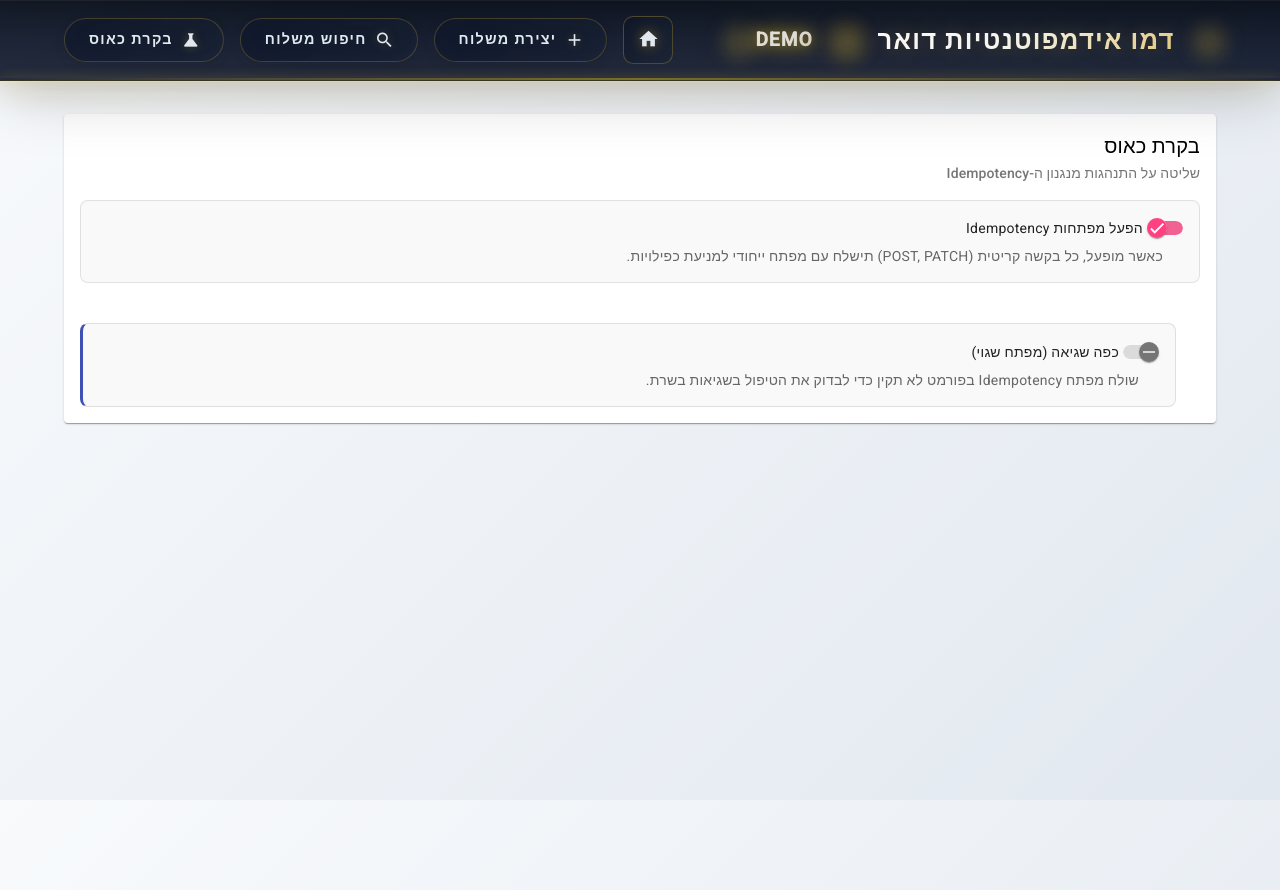
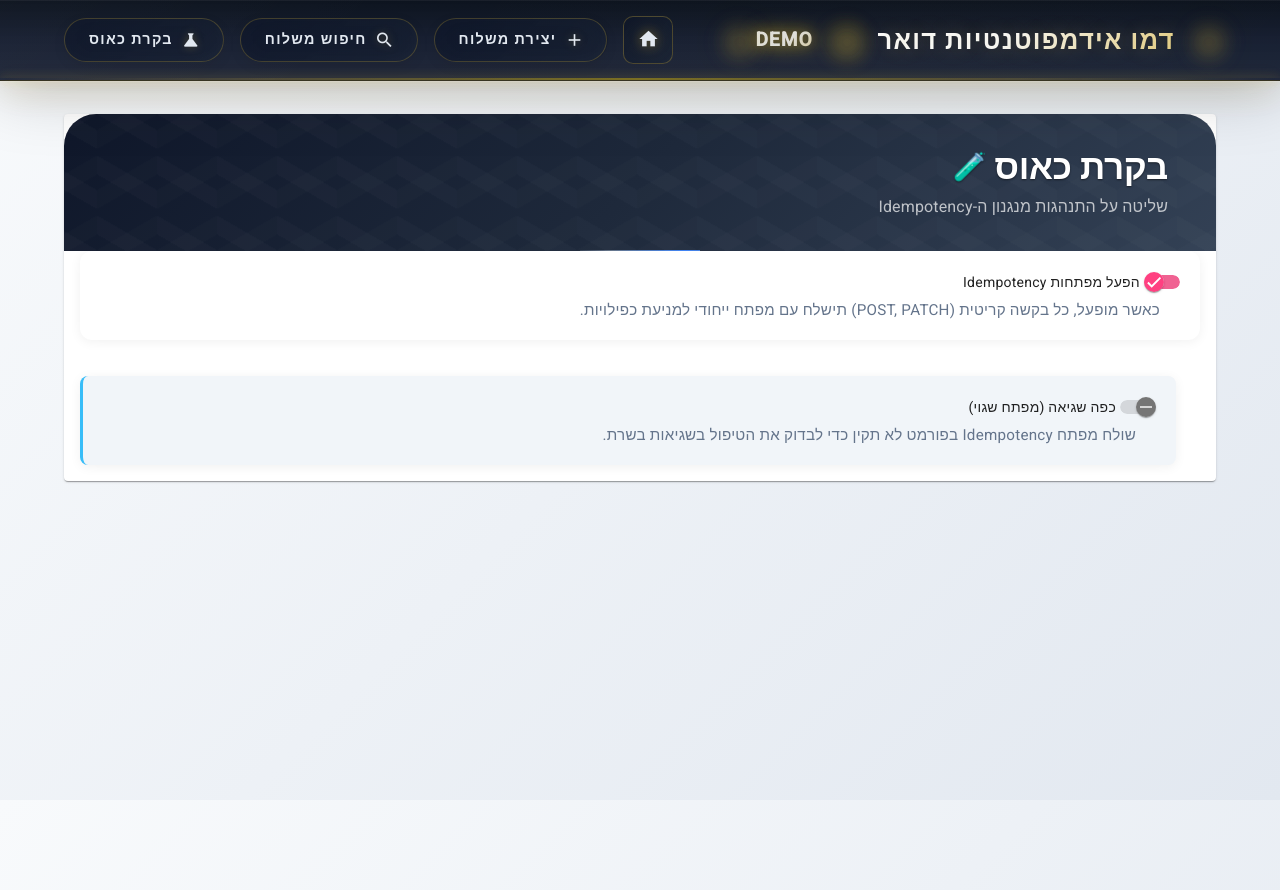
Before and after one commit to tomkedem/jpPostIdempotencyDemo, an Angular app in the folder src/frontend/postal-idempotency-app/: page /chaos-control in a window 1280 px wide. Built offline with nearby package versions, Linux system fonts and the light colour scheme.

Commit message:
Limit barcode input to 13 characters in search screen

```diff
--- a/src/frontend/postal-idempotency-app/src/app/components/chaos-control/chaos-control.component.html
+++ b/src/frontend/postal-idempotency-app/src/app/components/chaos-control/chaos-control.component.html
@@ -1,8 +1,14 @@
+
 <mat-card>
-  <mat-card-header>
-    <mat-card-title>בקרת כאוס</mat-card-title>
-    <mat-card-subtitle>שליטה על התנהגות מנגנון ה-Idempotency</mat-card-subtitle>
-  </mat-card-header>
+  <div class="chaos-control-header">
+    <div class="chaos-control-title">
+      בקרת כאוס
+      <span style="font-size:1.7rem;vertical-align:middle;">🧪</span>
+    </div>
+    <div class="chaos-control-subtitle">
+      שליטה על התנהגות מנגנון ה-Idempotency
+    </div>
+  </div>
   <mat-card-content>
     <form [formGroup]="chaosForm" class="chaos-form">
       <div class="toggle-group">
--- a/src/frontend/postal-idempotency-app/src/app/components/chaos-control/chaos-control.component.scss
+++ b/src/frontend/postal-idempotency-app/src/app/components/chaos-control/chaos-control.component.scss
@@ -1,36 +1,144 @@
+// Header styling copied from create-shipment.component.scss
+.chaos-control-header {
+  background: linear-gradient(135deg, #0f172a 0%, #1e293b 50%, #334155 100%);
+  padding: 2rem 3rem;
+  margin: 0;
+  position: relative;
+  z-index: 2;
+  border-radius: 32px 32px 0 0;
+  overflow: hidden;
+
+  &::before {
+    content: '';
+    position: absolute;
+    top: 0;
+    left: 0;
+    right: 0;
+    bottom: 0;
+    background-image:
+      linear-gradient(30deg, transparent 40%, rgba(255,255,255,0.02) 40%, rgba(255,255,255,0.02) 60%, transparent 60%),
+      linear-gradient(-30deg, transparent 40%, rgba(255,255,255,0.01) 40%, rgba(255,255,255,0.01) 60%, transparent 60%);
+    background-size: 60px 60px;
+    animation: aiPattern 20s linear infinite;
+    z-index: 1;
+  }
+
+  &::after {
+    content: '';
+    position: absolute;
+    bottom: 0;
+    left: 50%;
+    transform: translateX(-50%);
+    width: 120px;
+    height: 1px;
+    background: linear-gradient(90deg, transparent 0%, #64748b 20%, #3b82f6 50%, #64748b 80%, transparent 100%);
+    background-size: 200% 100%;
+    animation: deliveryFlow 4s ease-in-out infinite;
+  }
+}
+
+.chaos-control-title {
+  font-size: 2.2rem;
+  font-weight: 700;
+  margin-bottom: 0.5rem;
+  color: #fff;
+  position: relative;
+  z-index: 3;
+  letter-spacing: -0.01em;
+  line-height: 1.2;
+  text-align: right;
+  text-shadow: 0 1px 2px rgba(0,0,0,0.5);
+  display: flex;
+  align-items: center;
+  gap: 0.5rem;
+}
+
+.chaos-control-subtitle {
+  font-size: 1rem;
+  font-weight: 400;
+  color: rgba(255,255,255,0.7);
+  position: relative;
+  z-index: 3;
+  line-height: 1.4;
+  text-align: right;
+  margin-top: 0.25rem;
+  letter-spacing: 0.01em;
+}
+
+@keyframes aiPattern {
+  0% { background-position: 0% 50%; }
+  100% { background-position: 100% 50%; }
+}
+@keyframes deliveryFlow {
+  0% { background-position: 0% 50%; }
+  100% { background-position: 100% 50%; }
+}
+
+// Modern chaos control screen styling
 :host {
   display: block;
   width: 100%;
 }
 
-.chaos-form {
+.chaos-control-container {
   display: flex;
   flex-direction: column;
-  gap: 1.5rem;
-  padding-top: 1rem;
+  align-items: center;
+  justify-content: flex-start;
+  min-height: 60vh;
+  background: #f8fafc;
+  border-radius: 16px;
+  box-shadow: 0 4px 24px rgba(0,0,0,0.08);
+  padding: 2rem 1.5rem;
+  margin: 2rem auto;
+  max-width: 480px;
+}
+
+.chaos-title {
+  font-size: 2rem;
+  font-weight: 600;
+  color: #1e293b;
+  margin-bottom: 1.5rem;
+  letter-spacing: 0.5px;
+}
+
+.chaos-form {
+  width: 100%;
+  display: flex;
+  flex-direction: column;
+  gap: 1.25rem;
 }
 
 .toggle-group {
-  padding: 1rem;
-  border: 1px solid rgba(0, 0, 0, 0.1);
-  border-radius: 8px;
-  background-color: #f9f9f9;
-  transition: background-color 0.3s ease;
+  padding: 1.25rem;
+  border-radius: 12px;
+  background: #fff;
+  box-shadow: 0 2px 12px rgba(0,0,0,0.06);
+  border: none;
+  transition: box-shadow 0.2s;
+}
+.toggle-group:hover {
+  box-shadow: 0 4px 20px rgba(56,189,248,0.10);
+}
 
-  mat-slide-toggle {
-    font-weight: 500;
-  }
+mat-slide-toggle {
+  font-weight: 500;
+  font-size: 1.1rem;
+  color: #0ea5e9;
+}
 
-  .toggle-description {
-    font-size: 0.875rem;
-    color: #666;
-    margin-top: 0.5rem;
-    padding-right: 20px; // Align with toggle text
-  }
+.toggle-description {
+  font-size: 0.95rem;
+  color: #64748b;
+  margin-top: 0.5rem;
+  padding-right: 20px;
 }
 
 .nested-toggle {
   margin-top: 1rem;
-  margin-right: 1.5rem; // Indent nested toggle
-  border-left: 3px solid #3f51b5; // Accent for nesting
+  margin-right: 1.5rem;
+  border-left: 3px solid #38bdf8;
+  padding-left: 1rem;
+  background: #f1f5f9;
+  border-radius: 8px;
 }
--- a/src/frontend/postal-idempotency-app/src/app/components/create-shipment/create-shipment.component.ts
+++ b/src/frontend/postal-idempotency-app/src/app/components/create-shipment/create-shipment.component.ts
@@ -54,7 +54,7 @@ export class CreateShipmentComponent implements OnInit {
 
   private initializeForm(): void {
     this.shipmentForm = this.fb.group({
-      barcode: ['', [Validators.required, Validators.minLength(5)]],
+      barcode: ['', [Validators.required, Validators.pattern(/^[A-Za-z0-9]{13}$/)]],
       employeeId: ['', [Validators.required, Validators.minLength(2)]],
       locationLat: ['', [Validators.pattern(/^-?\d+\.?\d*$/)]],
       locationLng: ['', [Validators.pattern(/^-?\d+\.?\d*$/)]],
--- a/src/frontend/postal-idempotency-app/src/app/components/shipment-lookup/shipment-lookup.component.scss
+++ b/src/frontend/postal-idempotency-app/src/app/components/shipment-lookup/shipment-lookup.component.scss
@@ -1,3 +1,78 @@
+// Header styling copied from create-shipment.component.scss
+.shipment-lookup-header {
+  background: linear-gradient(135deg, #0f172a 0%, #1e293b 50%, #334155 100%);
+  padding: 2rem 3rem;
+  margin: 0;
+  position: relative;
+  z-index: 2;
+  border-radius: 32px 32px 0 0;
+  overflow: hidden;
+
+  &::before {
+    content: '';
+    position: absolute;
+    top: 0;
+    left: 0;
+    right: 0;
+    bottom: 0;
+    background-image:
+      linear-gradient(30deg, transparent 40%, rgba(255,255,255,0.02) 40%, rgba(255,255,255,0.02) 60%, transparent 60%),
+      linear-gradient(-30deg, transparent 40%, rgba(255,255,255,0.01) 40%, rgba(255,255,255,0.01) 60%, transparent 60%);
+    background-size: 60px 60px;
+    animation: aiPattern 20s linear infinite;
+    z-index: 1;
+  }
+
+  &::after {
+    content: '';
+    position: absolute;
+    bottom: 0;
+    left: 50%;
+    transform: translateX(-50%);
+    width: 120px;
+    height: 1px;
+    background: linear-gradient(90deg, transparent 0%, #64748b 20%, #3b82f6 50%, #64748b 80%, transparent 100%);
+    background-size: 200% 100%;
+    animation: deliveryFlow 4s ease-in-out infinite;
+  }
+}
+
+.shipment-lookup-title {
+  font-size: 2.2rem;
+  font-weight: 700;
+  margin-bottom: 0.5rem;
+  color: #fff;
+  position: relative;
+  z-index: 3;
+  letter-spacing: -0.01em;
+  line-height: 1.2;
+  text-align: right;
+  text-shadow: 0 1px 2px rgba(0,0,0,0.5);
+  display: flex;
+  align-items: center;
+  gap: 0.5rem;
+}
+
+.shipment-lookup-subtitle {
+  font-size: 1rem;
+  font-weight: 400;
+  color: rgba(255,255,255,0.7);
+  position: relative;
+  z-index: 3;
+  line-height: 1.4;
+  text-align: right;
+  margin-top: 0.25rem;
+  letter-spacing: 0.01em;
+}
+
+@keyframes aiPattern {
+  0% { background-position: 0% 50%; }
+  100% { background-position: 100% 50%; }
+}
+@keyframes deliveryFlow {
+  0% { background-position: 0% 50%; }
+  100% { background-position: 100% 50%; }
+}
 button.status-card:not(:disabled):hover .status-icon::after {
   content: '\1F69A'; /* אייקון Unicode של משאית שליחויות */
   position: absolute;
@@ -9,7 +84,84 @@ button.status-card:not(:disabled):hover .status-icon::after {
   animation: truckMove 1.2s infinite linear;
   pointer-events: none;
 }
+// Modern shipment lookup screen styling
+.shipment-lookup-container {
+  display: flex;
+  flex-direction: column;
+  align-items: center;
+  justify-content: flex-start;
+  min-height: 60vh;
+  background: #f8fafc;
+  border-radius: 16px;
+  box-shadow: 0 4px 24px rgba(0,0,0,0.08);
+  padding: 2rem 1.5rem;
+  margin: 2rem auto;
+  max-width: 480px;
+}
 
+.shipment-lookup-title {
+  font-size: 2rem;
+  font-weight: 600;
+  color: #1e293b;
+  margin-bottom: 1.5rem;
+  letter-spacing: 0.5px;
+}
+
+.shipment-lookup-form {
+  width: 100%;
+  display: flex;
+  flex-direction: column;
+  gap: 1.25rem;
+}
+
+.shipment-lookup-input {
+  padding: 0.75rem 1rem;
+  border-radius: 8px;
+  border: 1px solid #cbd5e1;
+  font-size: 1rem;
+  background: #fff;
+  transition: border-color 0.2s;
+}
+.shipment-lookup-input:focus {
+  border-color: #38bdf8;
+  outline: none;
+}
+
+.shipment-lookup-btn {
+  padding: 0.75rem 1.5rem;
+  background: linear-gradient(90deg, #38bdf8 0%, #0ea5e9 100%);
+  color: #fff;
+  font-size: 1.1rem;
+  font-weight: 500;
+  border: none;
+  border-radius: 8px;
+  cursor: pointer;
+  box-shadow: 0 2px 8px rgba(56,189,248,0.12);
+  transition: background 0.2s;
+}
+.shipment-lookup-btn:hover {
+  background: linear-gradient(90deg, #0ea5e9 0%, #38bdf8 100%);
+}
+
+.shipment-lookup-result {
+  margin-top: 2rem;
+  padding: 1.25rem;
+  background: #fff;
+  border-radius: 12px;
+  box-shadow: 0 2px 12px rgba(0,0,0,0.06);
+  width: 100%;
+  color: #334155;
+}
+
+.shipment-lookup-error {
+  color: #ef4444;
+  background: #fee2e2;
+  border-radius: 8px;
+  padding: 0.75rem 1rem;
+  margin-top: 1rem;
+  font-size: 1rem;
+  text-align: center;
+}
 @keyframes truckMove {
   0% { right: -28px; opacity: 0.85; }
   50% { right: 8px; opacity: 1; }
--- a/src/frontend/postal-idempotency-app/src/app/components/shipment-lookup/shipment-lookup.component.ts
+++ b/src/frontend/postal-idempotency-app/src/app/components/shipment-lookup/shipment-lookup.component.ts
@@ -52,7 +52,7 @@ export class ShipmentLookupComponent implements OnInit {
     private snackBar: MatSnackBar
   ) {
     this.lookupForm = this.fb.group({
-      barcode: ['', [Validators.required, Validators.maxLength(50)]]
+      barcode: ['', [Validators.required, Validators.pattern(/^[A-Za-z0-9]{13}$/)]]
     });
   }
 
```
Also changed, not shown: src/frontend/postal-idempotency-app/src/app/components/create-shipment/create-shipment.component.html (+10 -7 lines), src/frontend/postal-idempotency-app/src/app/components/shipment-lookup/shipment-lookup.component.html (+12 -2 lines).
